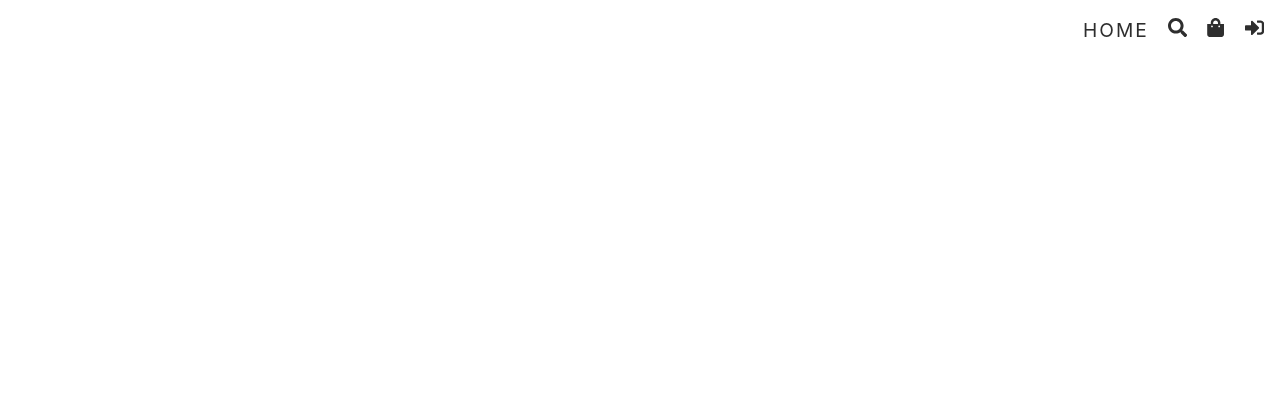
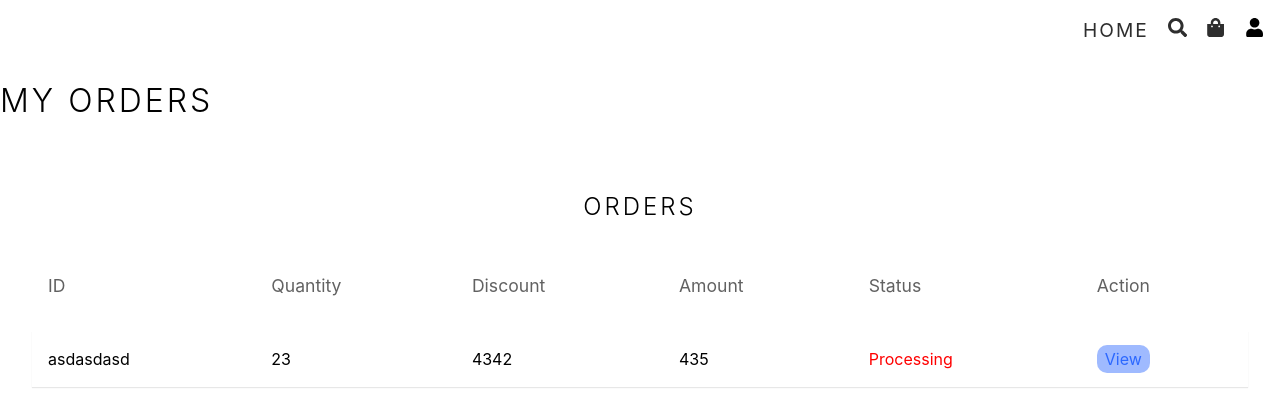
Before and after one commit to Harsh9307/E-CommerceWebsite, a React (Vite) app in the folder frontend/: page /orders in a window 1280 px wide. Before the commit this address had no page. Shown: the top 412 px of the page. Built offline with nearby package versions, Linux system fonts and the light colour scheme.

Commit message:
frontend done

```diff
--- a/frontend/src/App.tsx
+++ b/frontend/src/App.tsx
@@ -2,8 +2,11 @@
 import { lazy ,Suspense} from "react";
 import Loader from "./components/loader";
 import Header from "./components/header";
+
 const Login= lazy(()=>import("./pages/login"));
 const Shipping= lazy(()=>import("./pages/shipping"));
+const Orders= lazy(()=>import("./pages/orders"));
+const OrderDetails= lazy(()=>import("./pages/order-details"));
 const Home =lazy(()=>import("./pages/home"));
 const Search =lazy(()=>import("./pages/search"));
 const Cart =lazy(()=>import("./pages/cart"));
@@ -44,6 +47,9 @@
 
         <Route>
           <Route path="/shipping" element={<Shipping />}/>
+          <Route path="/orders" element={<Orders />}/>
+          <Route path="/order/:id" element={<OrderDetails />}/>
+
         </Route>
 
 
--- a/frontend/src/components/header.tsx
+++ b/frontend/src/components/header.tsx
@@ -1,7 +1,7 @@
 import { Link } from "react-router-dom";
 import { FaSearch,FaShoppingBag,FaSignInAlt ,FaSignOutAlt,FaUser} from "react-icons/fa";
 import { useState } from "react";
-const user={_id:"",
+const user={_id:"asdasd",
             role:""
         };
 const Header = () => {
--- /dev/null
+++ b/frontend/src/pages/order-details.tsx
@@ -0,0 +1,8 @@
+
+const OrderDetails = () => {
+  return (
+    <div>OrderDetails</div>
+  )
+}
+
+export default OrderDetails;
--- /dev/null
+++ b/frontend/src/pages/orders.tsx
@@ -0,0 +1,64 @@
+import { ReactElement, useState } from "react";
+import TableHOC from "../components/admin/TableHOC";
+import { Column } from "react-table";
+import { Link } from "react-router-dom";
+
+type DataType ={
+    _id:string;
+    amount:number;
+    quantity:number;
+    discount:number;
+    status : ReactElement;
+    action : ReactElement;
+};
+
+const column : Column<DataType>[]=[
+{
+    Header:"ID",
+    accessor: "_id",
+},{
+    Header:"Quantity",
+    accessor:"quantity",
+},{
+    Header:"Discount",
+    accessor:"discount",
+},{
+    Header:"Amount",
+    accessor:"amount",
+},{
+    Header:"Status",
+    accessor:"status",
+},{
+    Header:"Action",
+    accessor:"action",
+}]
+const Orders = () => {
+
+    const [rows,setRows]= useState<DataType[]>([{
+        _id:"asdasdasd",
+        amount:435,
+        quantity:23,
+        discount:4342,
+        status : <span className="red">
+            Processing
+        </span>,
+        action : <Link to={`/order/asdasdasd`}>View</Link>,
+    }])
+
+    const Table = TableHOC<DataType>(
+        column,
+        rows,
+        "dashboard-product-box",
+        "Orders",
+        rows.length>6
+        )();
+  return (
+    <div className="container">
+        <h1> MY ORDERS</h1>
+        {Table}
+
+    </div>
+  )
+}
+
+export default Orders;
--- a/frontend/src/styles/app.scss
+++ b/frontend/src/styles/app.scss
@@ -46,6 +46,26 @@
   @import "admin-styles/mediaquery";
 
 
+  .container
+  {
+    max-width: 1367px;
+    width: 100%;
+    margin: auto;
+    overflow: auto;
+    > h1
+    {
+      @include heading;
+      margin :1rem 0;
+      text-align: left;
+    }
+  }
+
+.heading{
+  @include heading;
+  margin: 1rem 0;
+  text-align: center;
+}
+
   .header{
     @include flex(row,flex-end,stretch,1.2rem);
     padding: 1rem;
@@ -82,12 +102,6 @@
 
   }
 
-
-.heading{
-  @include heading;
-  margin: 1rem 0;
-  text-align: center;
-}
 
 
 
```
